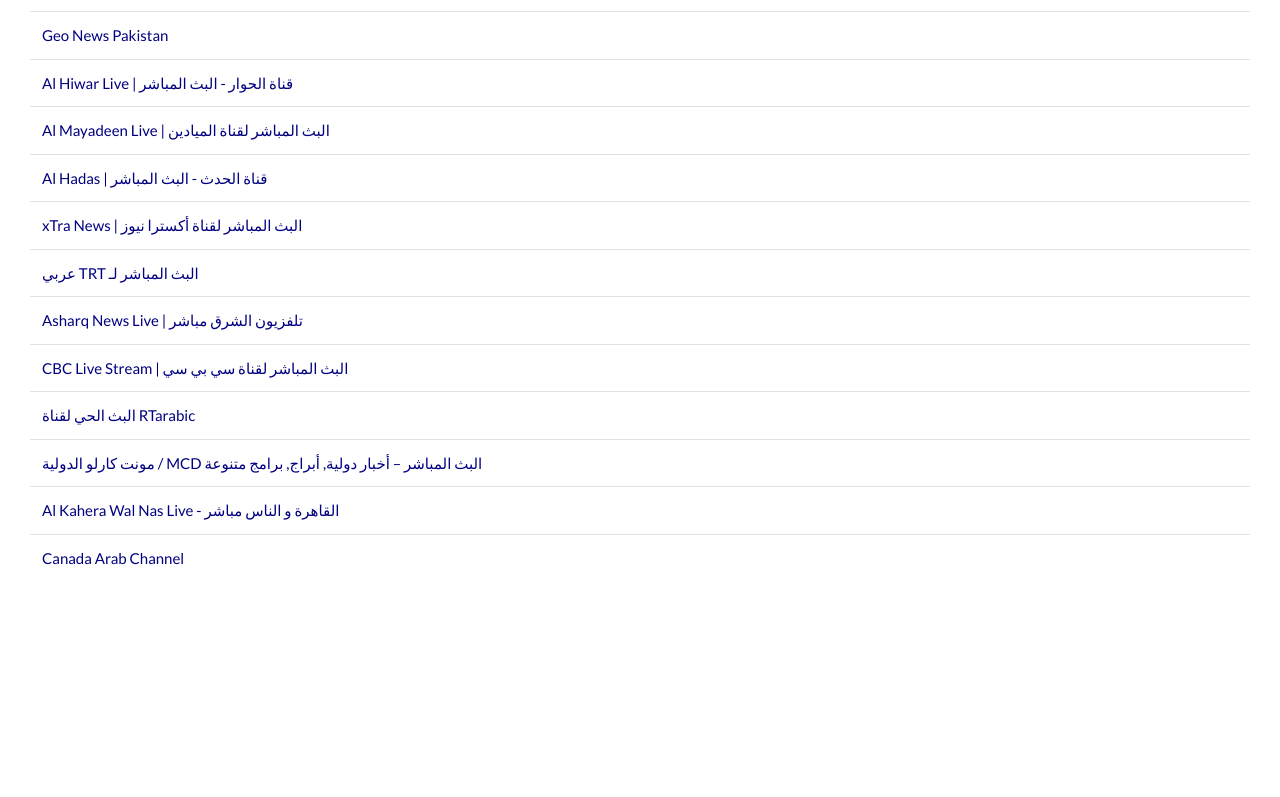
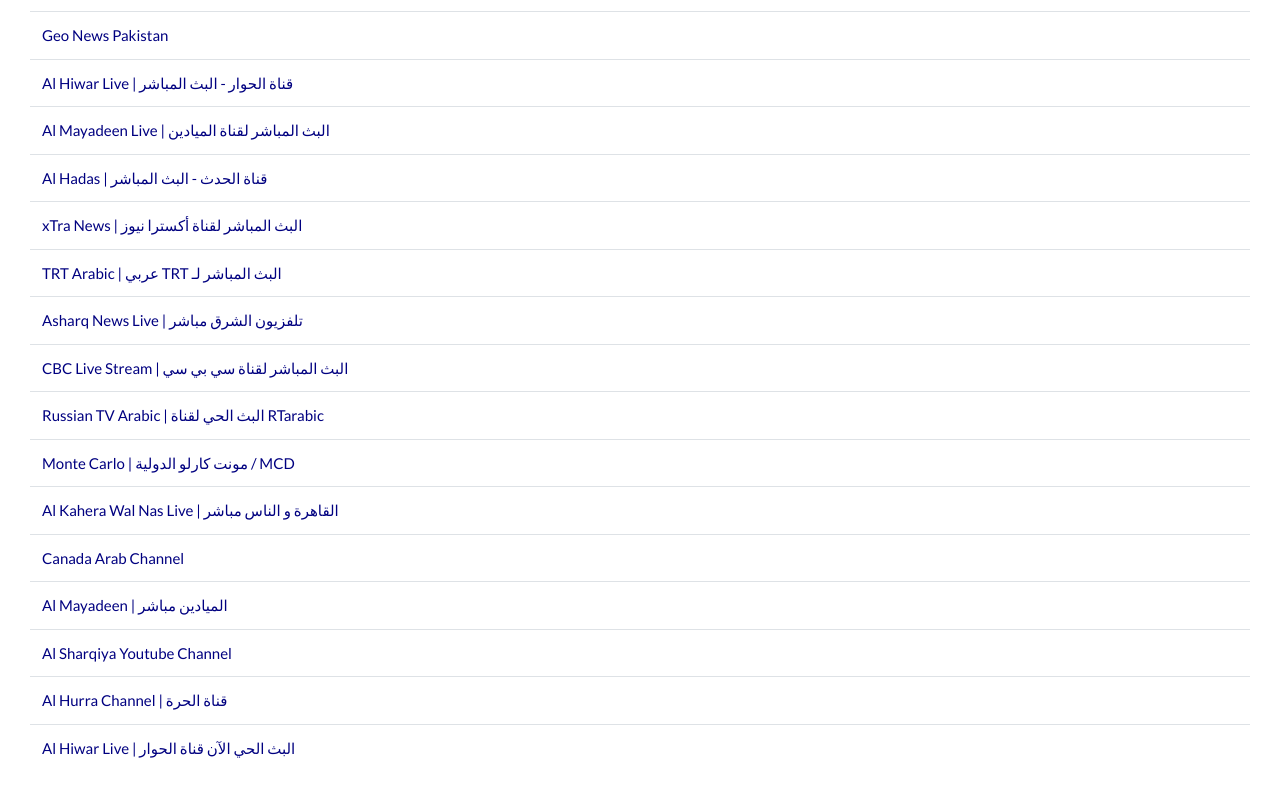
Before and after one commit to fushalinks/fusha-tv, a plain HTML site: page tv-channels.html in a window 1280 px wide. Shown: the part 685-1482 px from the top of the page. Before the commit the page ends 1296 px from the top, so only its background shows below. Drawn offline with Linux system fonts and the light colour scheme.

Commit message:
updated channels

```diff
--- a/tv-channels.html
+++ b/tv-channels.html
@@ -44,7 +44,7 @@
                         (Youtube) </a></td>
             </tr>
             <tr>
-                <td><a href="https://www.youtube.com/c/natgeoabudhabime/playlists"> National Geogrpahy Arabic </a></td>
+                <td><a href="https://www.youtube.com/c/natgeoabudhabime/playlists"> National Geogrpahy Arabic Channel </a></td>
             </tr>
             <tr>
                 <td><a href="https://youtu.be/IT2pWSWneTc"> Sky News Live | البث المباشر لسكاي نيوز عربية </a></td>
@@ -64,7 +64,7 @@
                 <td><a href="https://youtu.be/vkhWCgUEun0"> Al Arabiya Live | قناة العربية - البث المباشر </a></td>
             </tr>
             <tr>
-                <td><a href="https://www.cnbcarabia.com/Pages/live">CNBC Arabia </a></td>
+                <td><a href="https://www.cnbcarabia.com/Pages/live" target="_blank">CNBC Arabia </a></td>
             </tr>
             <tr>
                 <td><a href="https://www.youtube.com/c/iqraaNetwork/playlists"> Iqra TV </a></td>
@@ -88,7 +88,7 @@
                 <td><a href="https://youtu.be/6OnkW8XWcCY"> xTra News | البث المباشر لقناة أكسترا نيوز</a></td>
             </tr>
             <tr>
-                <td><a href="https://youtu.be/kfDR0fFAc-0"> عربي TRT البث المباشر لـ
+                <td><a href="https://youtu.be/kfDR0fFAc-0">TRT Arabic |  عربي TRT البث المباشر لـ
                     </a></td>
             </tr>
             <tr>
@@ -98,18 +98,30 @@
                 <td><a href="https://youtu.be/VI02423OBjQ"> CBC Live Stream | البث المباشر لقناة سي بي سي </a></td>
             </tr>
             <tr>
-                <td><a href="https://www.youtube.com/watch?v=DWsIkDur_kA"> البث الحي لقناة RTarabic </a></td>
+                <td><a href="https://youtu.be/zTRGd1ynPY8">Russian TV Arabic | البث الحي لقناة RTarabic</a></td>
             </tr>
             <tr>
-                <td><a href="https://youtu.be/kBjC5FSlBY4"> مونت كارلو الدولية / MCD البث المباشر – أخبار دولية, أبراج,
-                        برامج متنوعة </a></td>
+                <td><a href="https://youtu.be/kBjC5FSlBY4">Monte Carlo | مونت كارلو الدولية / MCD </a></td>
             </tr>
             <tr>
-                <td><a href="https://youtu.be/gTR5dYuE-lM"> Al Kahera Wal Nas Live - القاهرة و الناس مباشر </a></td>
+                <td><a href="https://youtu.be/gTR5dYuE-lM"> Al Kahera Wal Nas Live | القاهرة و الناس مباشر </a></td>
             </tr>
             <tr>
                 <td><a href="https://youtu.be/WKxdLUZHkAI"> Canada Arab Channel </a></td>
             </tr>
+            <tr>
+                <td><a href="https://youtu.be/ZOvvLlMGYmc">Al Mayadeen | الميادين مباشر  </a></td>
+            </tr>
+            <tr>
+                <td><a href="https://www.youtube.com/c/AlsharqiyaTube"> Al Sharqiya Youtube Channel </a></td>
+            </tr>
+            <tr>
+                <td><a href="https://www.youtube.com/channel/UCyscVWiJELkATSuU-RF2NLg"> Al Hurra Channel | قناة الحرة </a></td>
+            </tr>
+            <tr>
+                <td><a href="https://youtu.be/gw66j4PXNMk">Al Hiwar Live | البث الحي الآن قناة الحوار </a></td>
+            </tr>
+
             <!-- <tr>
                 <td><a href="">  </a></td>
             </tr> -->
```
